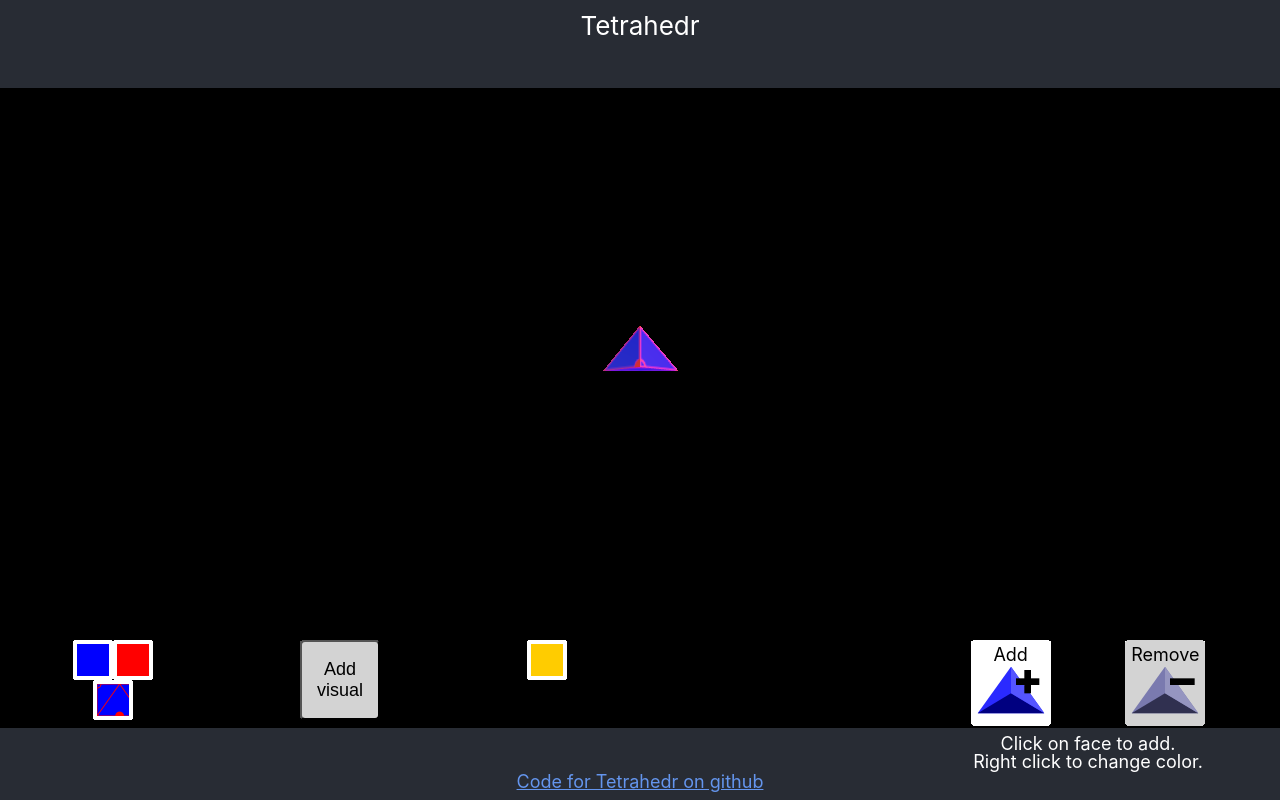
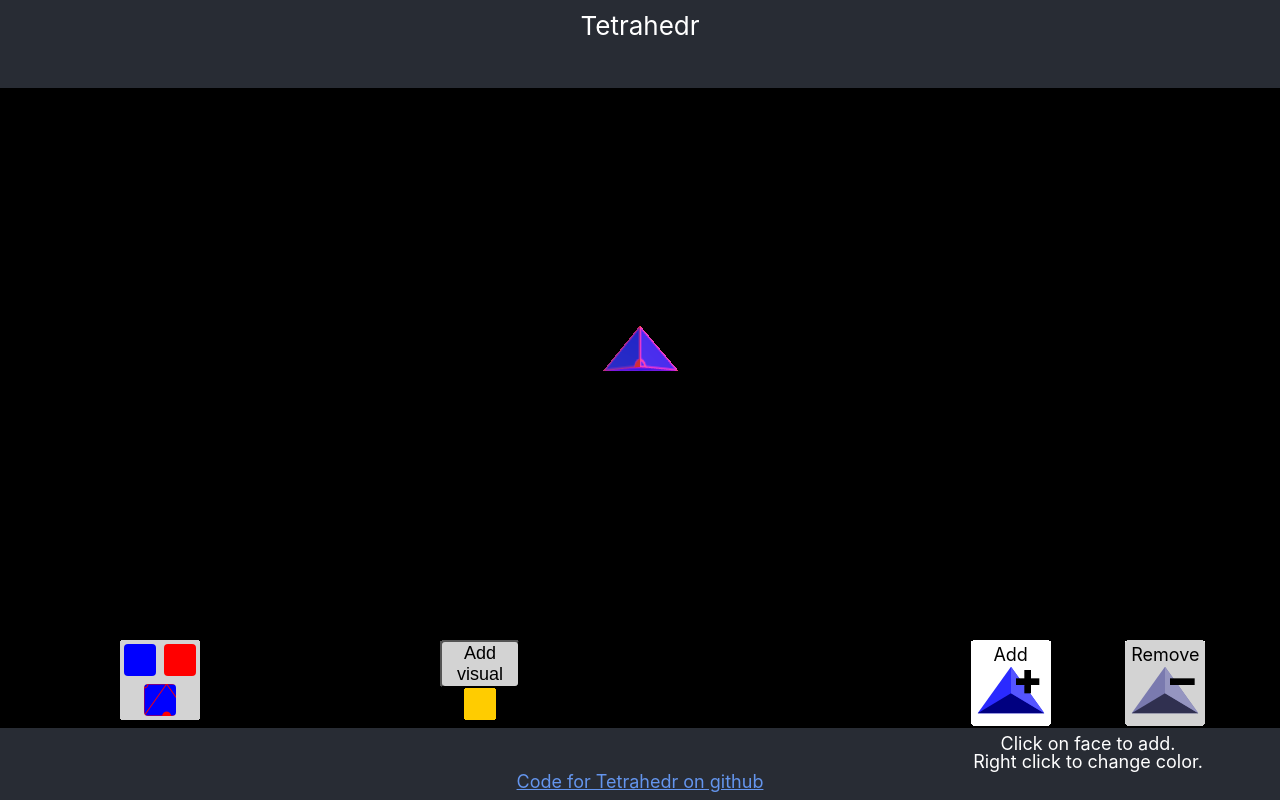
Before and after one commit to K8fractal/tetrahedr, a React (Create React App) app: page / in a window 1280 px wide. Built offline with nearby package versions, Linux system fonts and the light colour scheme.

Commit message:
improved appearance

```diff
--- a/src/App.css
+++ b/src/App.css
@@ -31,12 +31,7 @@ a:visited {
   color:violet;
 }
 
-.colorSelection {
-  width: 4vmin;
-  height: 4vmin;
-  border: 4px white solid;
-  border-radius: 4px;
-}
+
 
  .popoverContainer {
   position: absolute;
@@ -54,15 +49,13 @@ a:visited {
   background-color: lightgrey;
 }
 
-.iconRadio:hover, button:hover {
+.iconRadio:hover, button:hover, .colorSelection:hover, .preview:hover {
   outline: 4px white solid;
 }
 
 .iconSelect {
   background-color: white;
 }
-
-
 
 [type=radio] {
   opacity: 0;
@@ -118,7 +111,7 @@ button, .iconLabel {
   justify-content: space-around;
 }
 
-.visualSelector {
+.visualSelector, .visualExtras {
   display: flex;
   flex-direction: row;
   justify-content: space-around;
@@ -126,13 +119,25 @@ button, .iconLabel {
   height: 10vmin;
   /* outline: 2px red solid; */
   flex-wrap: wrap;
+  align-items: center;
+}
+.visualSelector {
+  background-color: lightgrey;
+  border-radius: 4px;
+}
+
+.colorSelection {
+  width: 4vmin;
+  height: 4vmin;
+  /* border: 4px white solid; */
+  border-radius: 4px;
 }
 
 .preview {
   overflow: hidden;
   width: 4vmin;
   height: 4vmin;
-  border: 4px white solid;
+  /* border: 4px white solid; */
   border-radius: 4px;
 }
 
--- a/src/PaletteSelector.tsx
+++ b/src/PaletteSelector.tsx
@@ -47,11 +47,13 @@ export const PaletteSelector = () => {
           </div>
         </div>
       ))}
-      <button onClick={() => addVisual()}>Add visual</button>
-      <ColorSelect
-        colorEffect={makeColorSetter("HIGHLIGHT")}
-        initialColor={highlightColor}
-      />
+      <div className="visualExtras">
+        <button onClick={() => addVisual()}>Add visual</button>
+        <ColorSelect
+          colorEffect={makeColorSetter("HIGHLIGHT")}
+          initialColor={highlightColor}
+        />
+      </div>
     </div>
   );
 };
```
Also changed, not shown: 1 other file (tests, documents, lock files or other folders).
